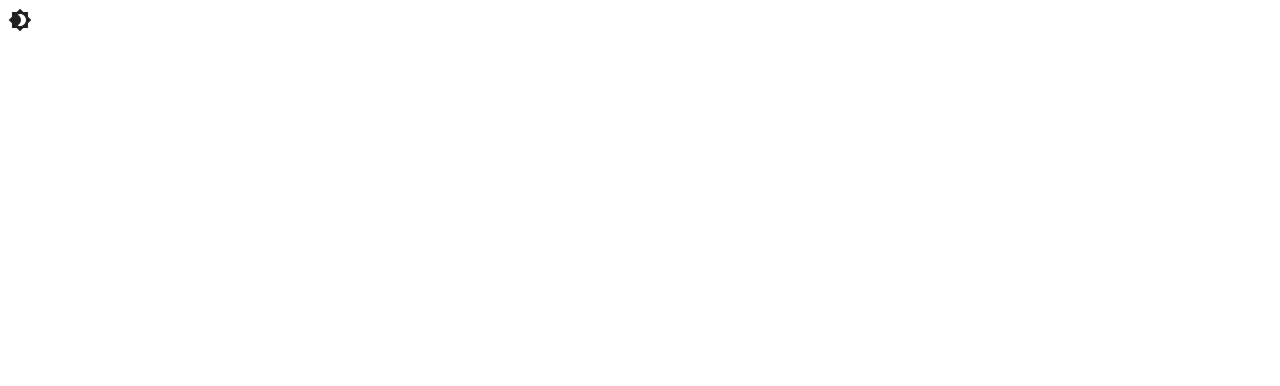
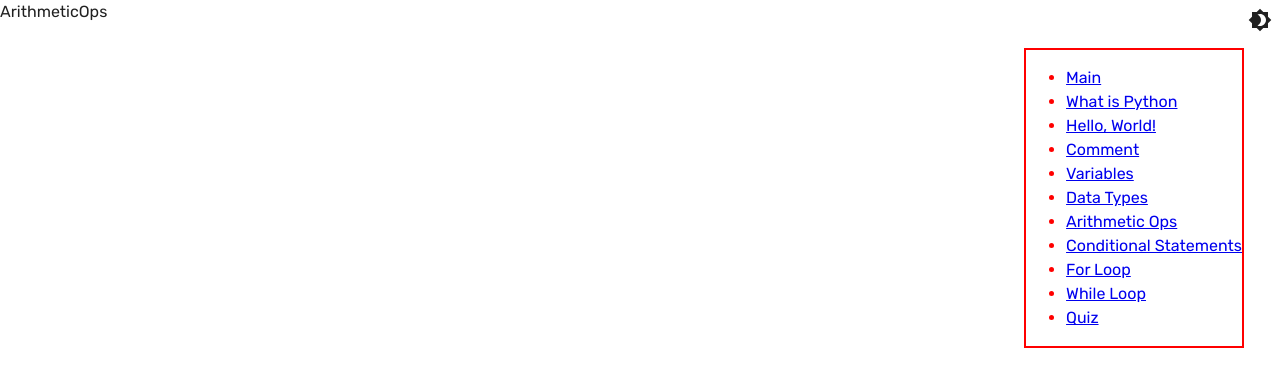
Before and after one commit to chaviotics/python-thesis-control, a React (Vite) app in the folder client/: page /arithmeticops in a window 1280 px wide. Before the commit this address had no page. Shown: the top 386 px of the page. Built offline with nearby package versions, Linux system fonts and the light colour scheme.

Commit message:
Added all other pages; Added navbar for dev purposes

```diff
--- a/client/src/App.jsx
+++ b/client/src/App.jsx
@@ -1,15 +1,66 @@
 import { useState } from 'react';
 import HomePage from './pages/HomePage/HomePage';
-import { Routes, Route } from 'react-router-dom';
+import { Link, Routes, Route } from 'react-router-dom';
 import {
+  Box,
   IconButton,
   createTheme,
   CssBaseline,
   ThemeProvider,
 } from '@mui/material';
+import { Brightness4, Brightness7 } from '@mui/icons-material';
+import WhatIsPython from './pages/Introduction/WhatIsPython';
+import HelloWorld from './pages/Introduction/HelloWorld';
+import Comment from './pages/Introduction/Comment';
+import Quiz from './pages/Quiz/Quiz';
+import Variable from './pages/Variables/Variable';
+import DataTypes from './pages/DataTypes/DataTypes';
+import ArithmeticOps from './pages/ArithmeticOps/ArithmeticOps';
+import ConditionalStatements from './pages/ConditionalStatements/ConditionalStatements';
+import ForLoop from './pages/ForLoop/ForLoop';
+import WhileLoop from './pages/WhileLoop/WhileLoop';
 
-import { Brightness4, Brightness7 } from '@mui/icons-material';
-// import { blue } from '@mui/material/colors';
+function NavBar() {
+  return (
+    <nav style={{ color: 'red' }}>
+      <ul>
+        <li>
+          <Link to="/">Main</Link>
+        </li>
+        <li>
+          <Link to="/intro/whatispython">What is Python</Link>
+        </li>
+        <li>
+          <Link to="/intro/helloworld">Hello, World!</Link>
+        </li>
+        <li>
+          <Link to="/intro/comment">Comment</Link>
+        </li>
+        <li>
+          <Link to="/variables">Variables</Link>
+        </li>
+        <li>
+          <Link to="/datatypes">Data Types</Link>
+        </li>
+        <li>
+          <Link to="/arithmeticops">Arithmetic Ops</Link>
+        </li>
+        <li>
+          <Link to="/conditionals">Conditional Statements</Link>
+        </li>
+        <li>
+          <Link to="/forloop">For Loop</Link>
+        </li>
+        <li>
+          <Link to="/whileloop">While Loop</Link>
+        </li>
+        <li>
+          <Link to="/quiz">Quiz</Link>
+        </li>
+      </ul>
+    </nav>
+  );
+}
 
 function App() {
   const [darkMode, setDarkMode] = useState(false);
@@ -32,8 +83,21 @@ function App() {
       <ThemeProvider theme={theme}>
         <CssBaseline />
 
+        {/* NavBar is for dev purposes */}
+        <Box
+          sx={{
+            border: '2px red solid',
+            position: 'absolute',
+            top: '48px',
+            right: '36px',
+          }}
+        >
+          <NavBar />
+        </Box>
+
+        {/* Toggle Light/Dark Mode */}
         <IconButton
-          sx={{ position: 'fixed' }}
+          sx={{ position: 'fixed', top: 0, right: 0 }}
           color="inherit"
           onClick={handleToggleTheme}
         >
@@ -42,6 +106,17 @@ function App() {
 
         <Routes>
           <Route path="/" element={<HomePage />} />
+          <Route path="/intro/whatispython" element={<WhatIsPython />} />
+          <Route path="/intro/helloworld" element={<HelloWorld />} />
+          <Route path="/intro/comment" element={<Comment />} />
+          <Route path="/quiz" element={<Quiz />} />
+          <Route path="/variables" element={<Variable />} />
+          <Route path="/datatypes" element={<DataTypes />} />
+          <Route path="/arithmeticops" element={<ArithmeticOps />} />
+          <Route path="/conditionals" element={<ConditionalStatements />} />
+          <Route path="/forloop" element={<ForLoop />} />
+          <Route path="/whileloop" element={<WhileLoop />} />
+          <Route path="/quiz" element={<Quiz />} />
         </Routes>
       </ThemeProvider>
     </>
--- /dev/null
+++ b/client/src/pages/ArithmeticOps/ArithmeticOps.jsx
@@ -0,0 +1,5 @@
+function ArithmeticOps() {
+  return <div>ArithmeticOps</div>;
+}
+
+export default ArithmeticOps;
--- /dev/null
+++ b/client/src/pages/ConditionalStatements/ConditionalStatements.jsx
@@ -0,0 +1,5 @@
+function ConditionalStatements() {
+  return <div>ConditionalStatements</div>;
+}
+
+export default ConditionalStatements;
--- /dev/null
+++ b/client/src/pages/DataTypes/DataTypes.jsx
@@ -0,0 +1,5 @@
+function DataTypes() {
+  return <div>DataTypes</div>;
+}
+
+export default DataTypes;
--- /dev/null
+++ b/client/src/pages/ForLoop/ForLoop.jsx
@@ -0,0 +1,5 @@
+function ForLoop() {
+  return <div>ForLoop</div>;
+}
+
+export default ForLoop;
--- /dev/null
+++ b/client/src/pages/Introduction/Comment.jsx
@@ -0,0 +1,5 @@
+function Comment() {
+  return <div>Comment</div>;
+}
+
+export default Comment;
--- /dev/null
+++ b/client/src/pages/Introduction/HelloWorld.jsx
@@ -0,0 +1,5 @@
+function HelloWorld() {
+  return <div>HelloWorld</div>;
+}
+
+export default HelloWorld;
--- /dev/null
+++ b/client/src/pages/Introduction/WhatIsPython.jsx
@@ -0,0 +1,5 @@
+function WhatIsPython() {
+  return <div>WhatIsPython</div>;
+}
+
+export default WhatIsPython;
--- /dev/null
+++ b/client/src/pages/Quiz/Quiz.jsx
@@ -0,0 +1,5 @@
+function Quiz() {
+  return <div>Quiz</div>;
+}
+
+export default Quiz;
--- /dev/null
+++ b/client/src/pages/Variables/Variable.jsx
@@ -0,0 +1,5 @@
+function Variable() {
+  return <div>Variable</div>;
+}
+
+export default Variable;
--- /dev/null
+++ b/client/src/pages/WhileLoop/WhileLoop.jsx
@@ -0,0 +1,5 @@
+function WhileLoop() {
+  return <div>WhileLoop</div>;
+}
+
+export default WhileLoop;
```
